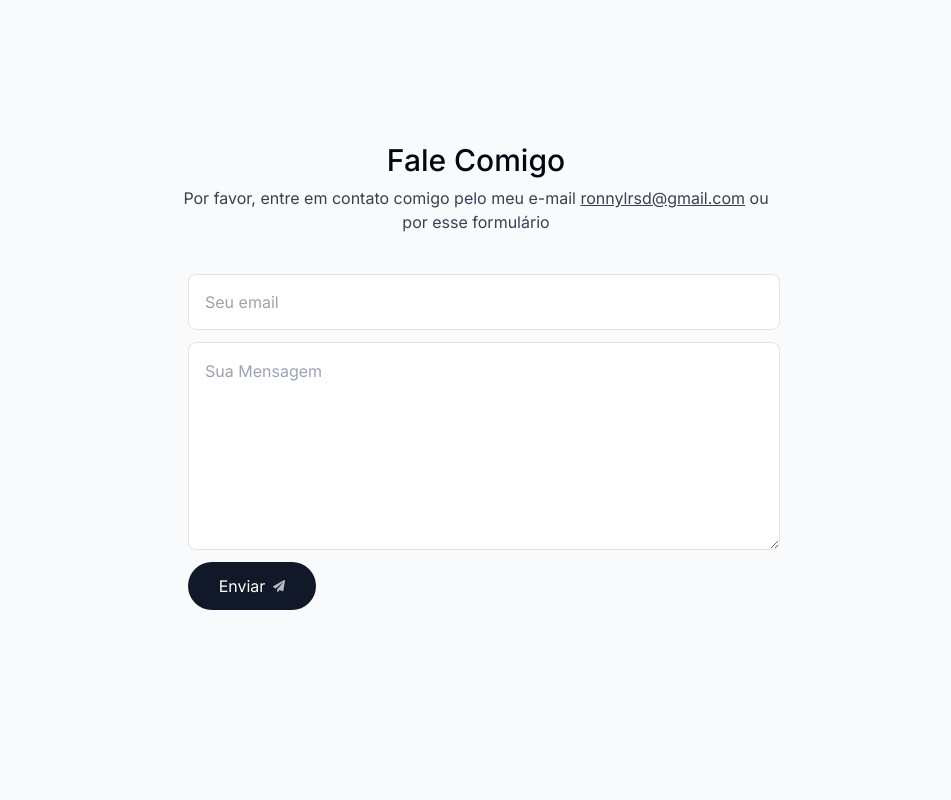
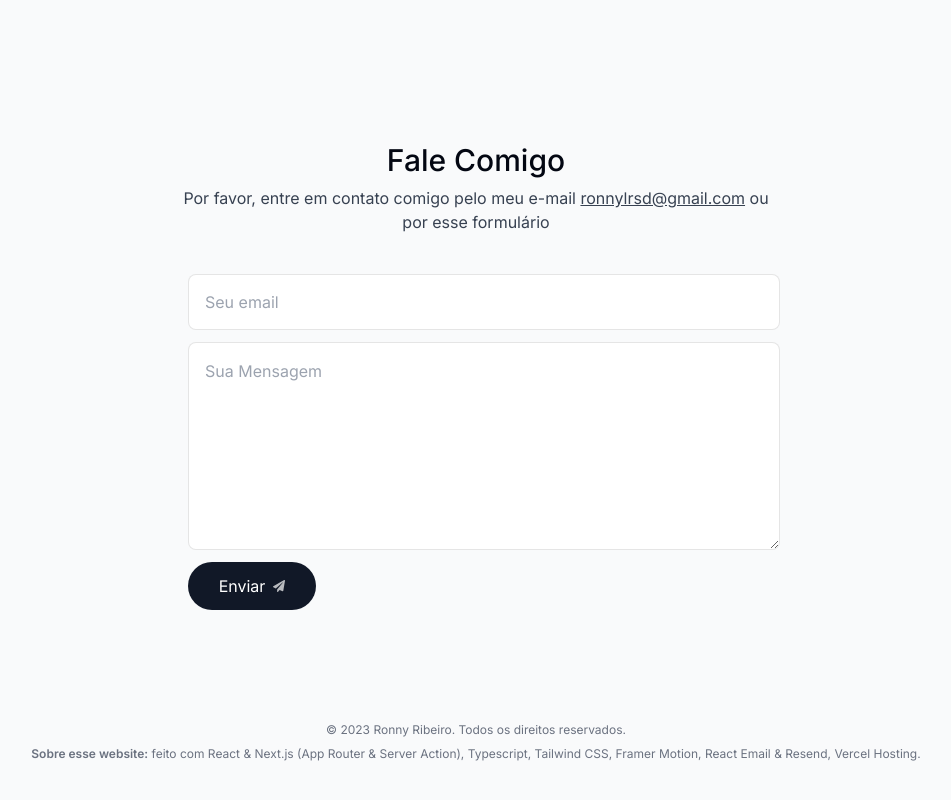
Before and after one commit to ronnylrsd/porfolio, a Next.js app: page / in a window 1280 px wide. Shown: the part 3685-4485 px from the top of the page, without its empty margins (164-1115 px from the left). Before the commit the page ends 4407 px from the top, so only its background shows below. Built offline with nearby package versions, Linux system fonts and the light colour scheme; no server answers.

Commit message:
Feat: add footer

```diff
--- a/app/layout.tsx
+++ b/app/layout.tsx
@@ -3,6 +3,7 @@
 import { Inter } from "next/font/google";
 import ActiveSectionContextProvider from "@/context/active-section-context";
 import { Toaster } from "react-hot-toast";
+import Footer from "@/components/footer";
 
 const inter = Inter({ subsets: ["latin"] });
 
@@ -28,6 +29,7 @@
           <Header />
           {children}
           <Toaster position="bottom-right" />
+          <Footer />
         </ActiveSectionContextProvider>
       </body>
     </html>
--- /dev/null
+++ b/components/footer.tsx
@@ -0,0 +1,14 @@
+import React from 'react'
+
+export default function Footer() {
+  return (
+    <footer className='mb-10 px-4 text-center text-gray-500'>
+        <small className='mb-2 block text-xs'>
+            &copy; {new Date().getFullYear()} Ronny Ribeiro. Todos os direitos reservados.
+        </small>
+        <p className='text-xs'>
+            <span className='font-semibold'>Sobre esse website:</span> feito com React & Next.js (App Router & Server Action), Typescript, Tailwind CSS, Framer Motion, React Email & Resend, Vercel Hosting.
+        </p>
+    </footer>
+  )
+}
```
